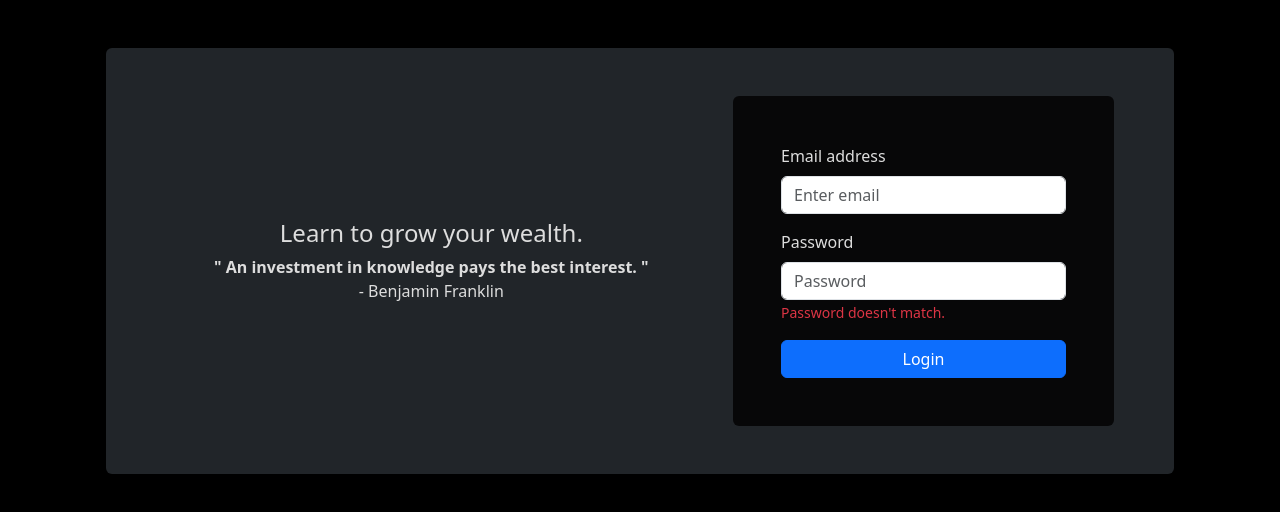
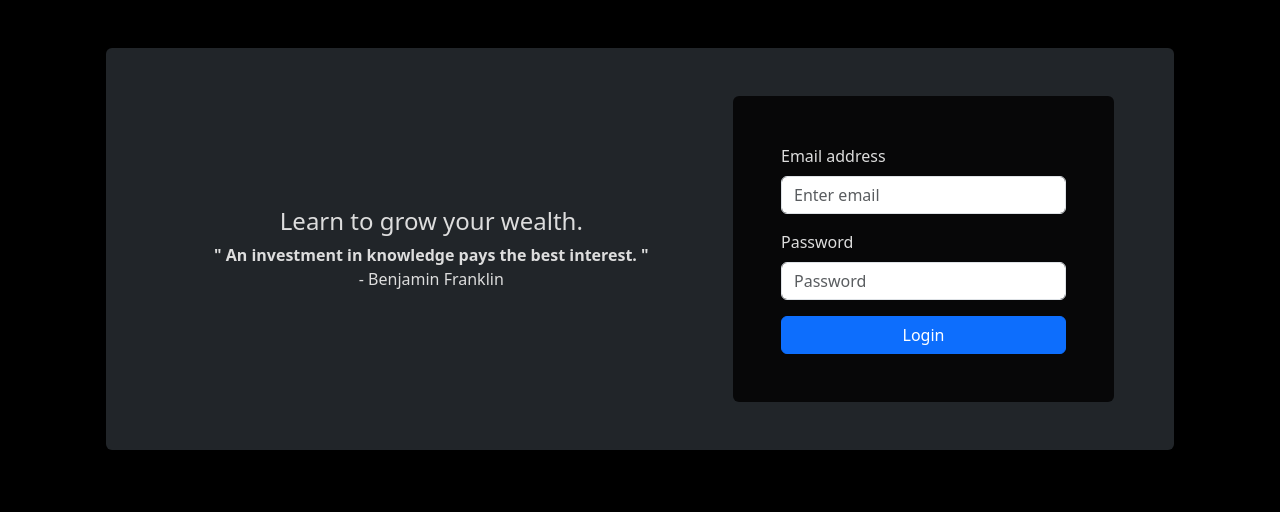
Before and after one commit to roshanpaudel/FinTrack-frontend, a React (Vite) app: page /login in a window 1280 px wide. Shown: the top 512 px of the page. Built offline with nearby package versions, Linux system fonts and the light colour scheme.

Commit message:
Login password error handling updated

```diff
--- a/src/components/LoginForm.jsx
+++ b/src/components/LoginForm.jsx
@@ -11,7 +11,7 @@ export const LoginForm = () => {
     password: "",
   });
   const [emailExists, setEmailExists] = useState(true);
-  const [canLogin, setCanLogin] = useState(false);
+  const [canLogin, setCanLogin] = useState(true);
 
   const handleChange = (e) => {
     const { name, value } = e.target;
```
